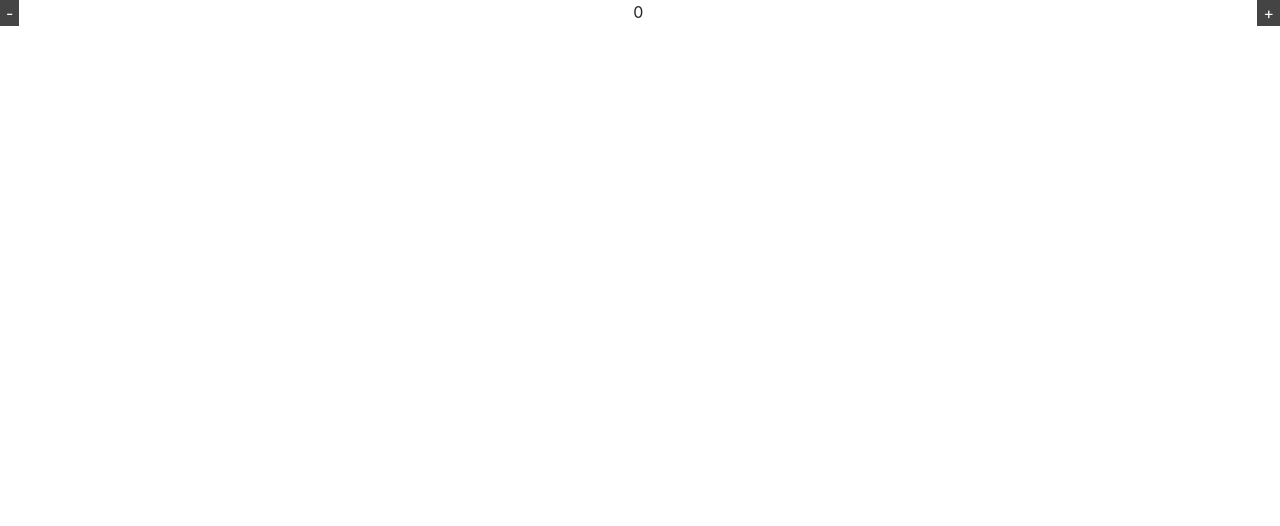
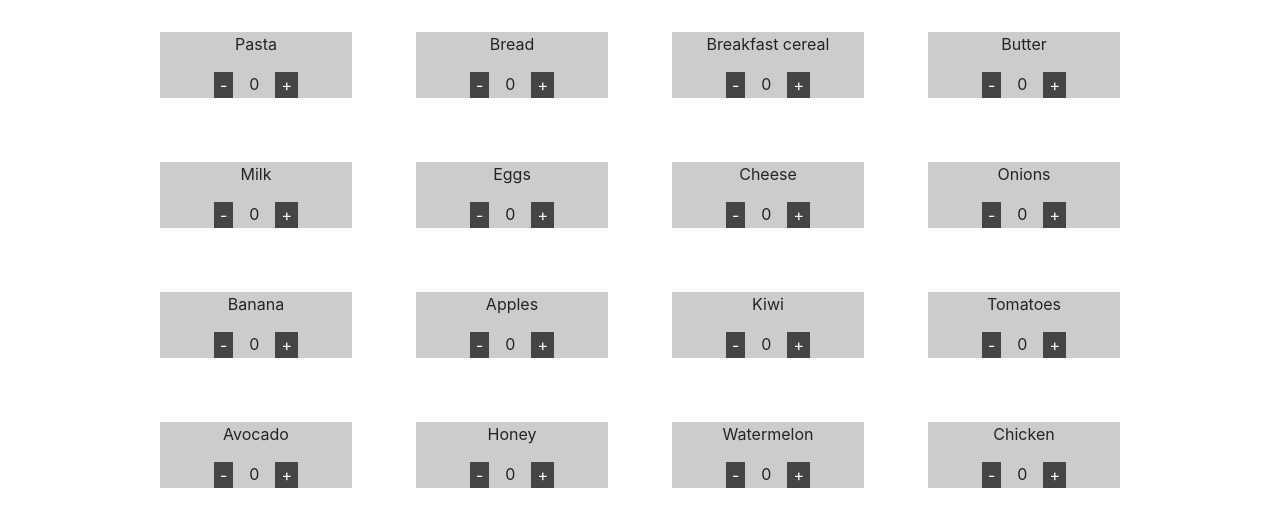
Before and after one commit to shubhamzanwar/react-workshop, a React (Create React App) app: page / in a window 1280 px wide. Shown: the top 526 px of the page. Built offline with nearby package versions, Linux system fonts and the light colour scheme.

Commit message:
adding basic product grid

```diff
--- a/src/App.js
+++ b/src/App.js
@@ -1,28 +1,50 @@
 import React from 'react';
+import { products } from './mockData/products';
 
 class App extends React.Component {
     state = {
-        count: 0
+        productsCount: {}
     }
 
-    increment = () => {
-        const oldCount = this.state.count;
-        this.setState({count: oldCount + 1});
+    incrementCount = (productName) => () => {
+        const oldProductsCount = this.state.productsCount;
+        const desiredProductCount = (oldProductsCount[productName] || 0) + 1;
+        this.setState({
+            productsCount: {
+                ...oldProductsCount,
+                [productName]: desiredProductCount
+            }
+        });
     }
 
-    decrement = () => {
-        const oldCount = this.state.count;
-        this.setState({count: Math.max(oldCount - 1, 0)});
+    decrementCount = (productName) => () => {
+        const oldProductsCount = this.state.productsCount;
+        const desiredProductCount = Math.max(oldProductsCount[productName] - 1, 0);
+        this.setState({productsCount: {
+            ...oldProductsCount,
+            [productName]: desiredProductCount
+        }});
     }
 
-    render() {
+    render = () => {
         return (
-            <div class="counter" role="group">
-                <button type="button" onClick={this.decrement} class="counter-btn">-</button>
-                <div class="counter-text">{this.state.count}</div>
-                <button type="button" onClick={this.increment} class="counter-btn">+</button>
+            <div className="product-grid">
+                {products.map((product) => {
+                    return (
+                        <div className="product-wrapper">
+                            <div className="product">
+                                {product.name}
+                                <div className="counter" role="group">
+                                    <button type="button" onClick={this.decrementCount(product.name)} className="counter-btn">-</button>
+                                    <div className="counter-text">{this.state.productsCount[product.name] || 0}</div>
+                                    <button type="button" onClick={this.incrementCount(product.name)} className="counter-btn">+</button>
+                                </div>
+                            </div>
+                        </div>
+                    )
+                })}
             </div>
-        )
+        );
     }
 }
 
--- a/src/index.css
+++ b/src/index.css
@@ -13,6 +13,7 @@ code {
 }
 
 .counter {
+  margin-top: 1rem;
   display: flex;
 }
 
@@ -28,3 +29,22 @@ code {
   color: #fff;
   border: 0;
 }
+
+.product-grid {
+  display: flex;
+  flex-wrap: wrap;
+  width: 80vw;
+  margin: auto;
+}
+
+.product-wrapper {
+  width: 25%;
+  padding: 2rem 2rem;
+}
+
+.product {
+  background: #ccc;
+  display: flex;
+  flex-direction: column;
+  align-items: center;
+}
--- a/src/mockData/products.js
+++ b/src/mockData/products.js
@@ -1,5 +1,33 @@
 export const products = [{
-    name: "Playstation 4"
+    name: "Pasta"
 }, {
-    name: ""
-}]
+    name: "Bread"
+}, {
+    name: "Breakfast cereal"
+}, {
+    name: "Butter"
+}, {
+    name: "Milk"
+}, {
+    name: "Eggs"
+}, {
+    name: "Cheese"
+}, {
+    name: "Onions"
+}, {
+    name: "Banana"
+}, {
+    name: "Apples"
+}, {
+    name: "Kiwi"
+}, {
+    name: "Tomatoes"
+}, {
+    name: "Avocado"
+}, {
+    name: "Honey"
+}, {
+    name: "Watermelon"
+}, {
+    name: "Chicken"
+}];
```
